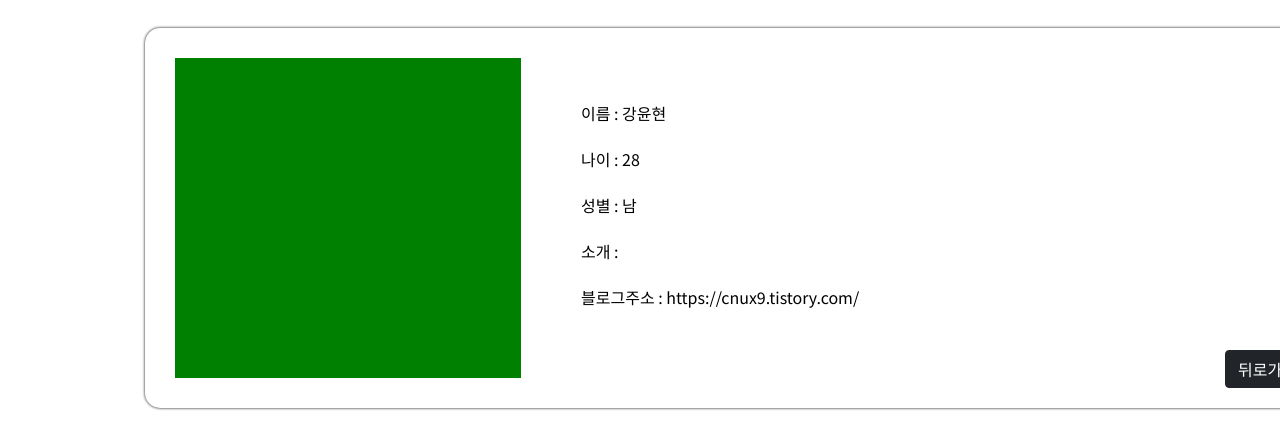
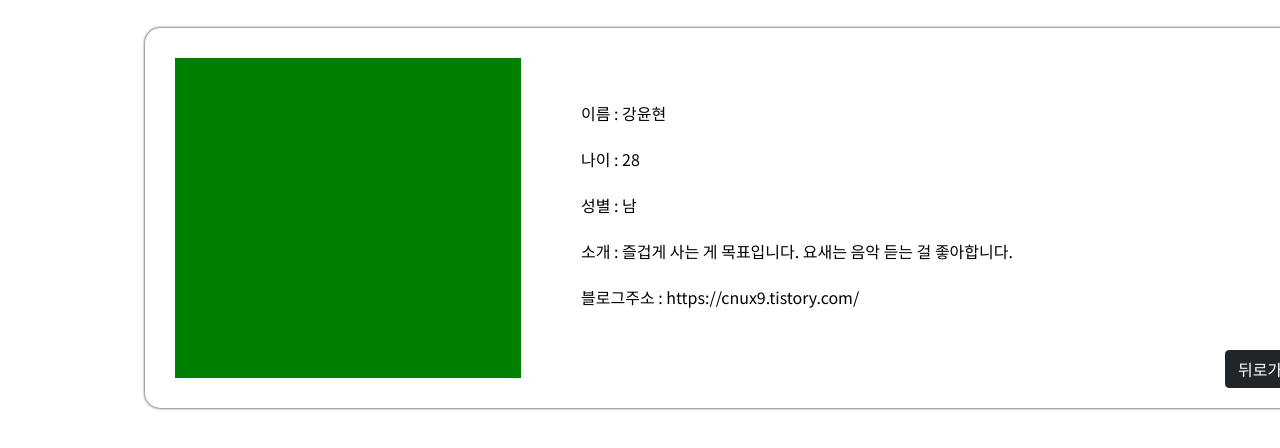
Before and after one commit to kyung412820/NoBase-Introduce, a plain HTML site: page teamMember_yunhyun.html in a window 1280 px wide. Shown: the part 182-630 px from the top of the page. Drawn offline with nearby package versions, Linux system fonts and the light colour scheme; a web font is replaced by a local one.

Commit message:
Content: add introduction content

```diff
--- a/teamMember_yunhyun.html
+++ b/teamMember_yunhyun.html
@@ -116,7 +116,7 @@
             <p>이름 : 강윤현</p>
             <p>나이 : 28</p>
             <p>성별 : 남</p>
-            <p>소개 : </p>
+            <p>소개 : 즐겁게 사는 게 목표입니다. 요새는 음악 듣는 걸 좋아합니다.</p>
             <p>블로그주소 : https://cnux9.tistory.com/</p>
         </div>
         <div class="mybtn">
```
